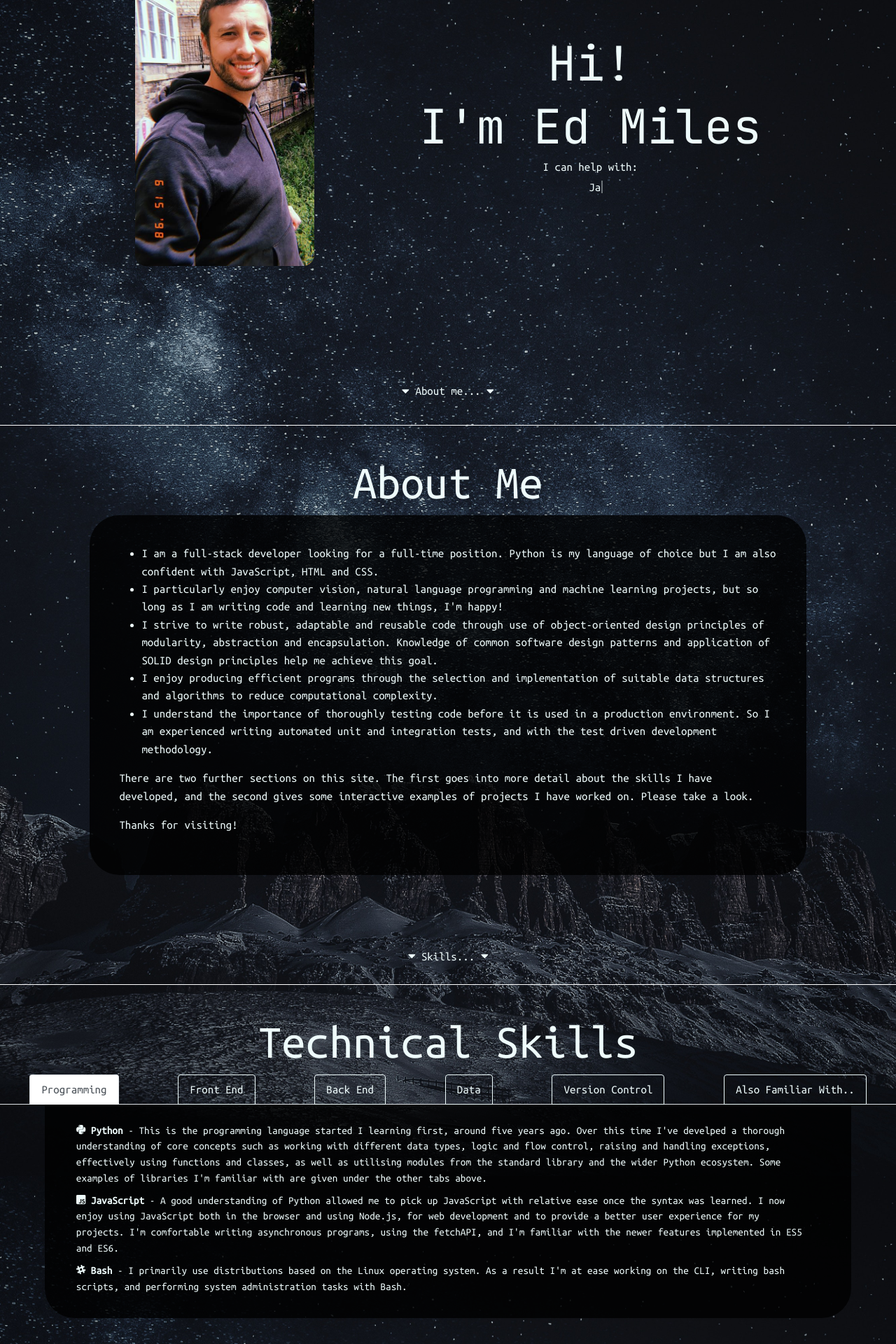
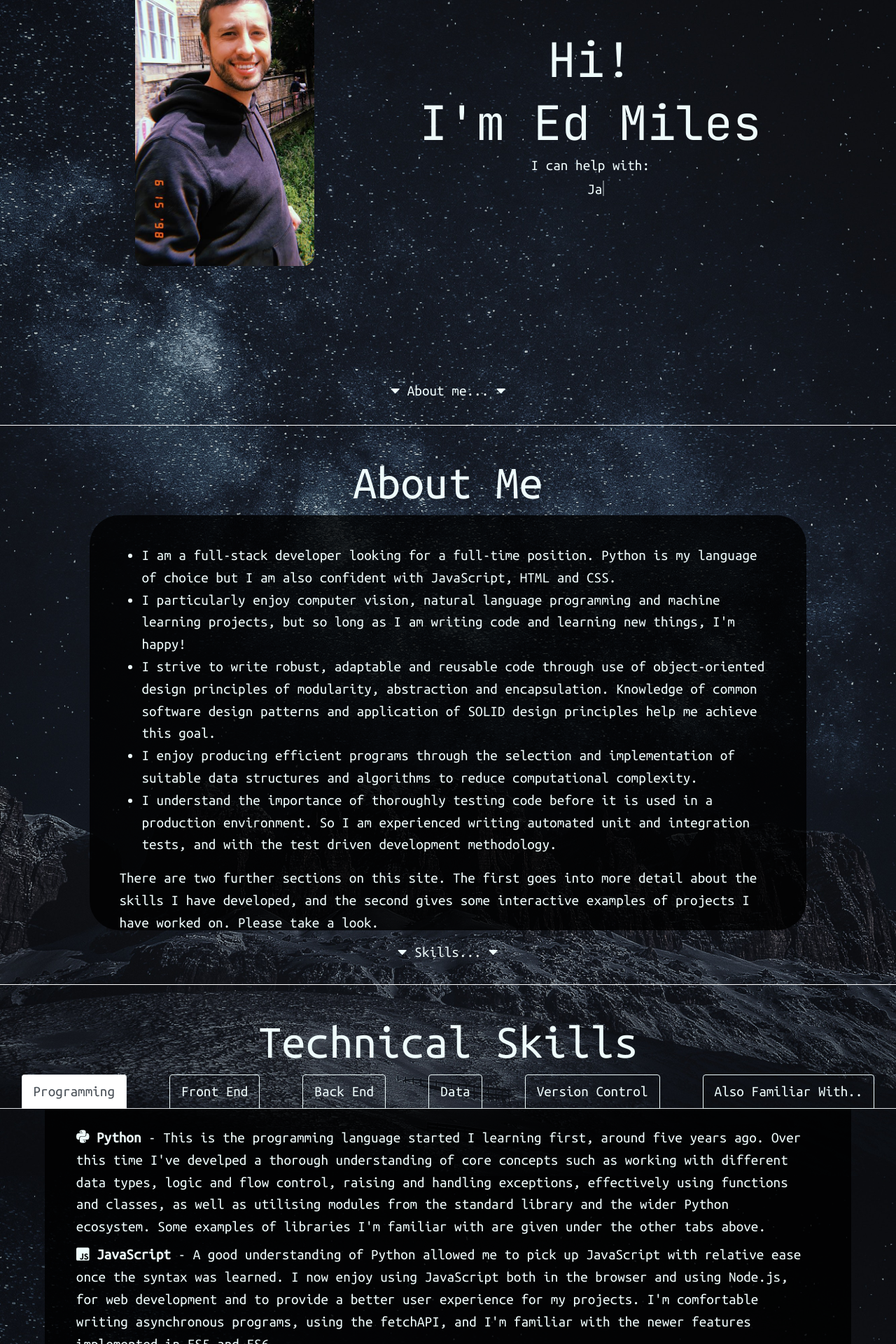
Before and after one commit to ed100miles/FlaskPortfolioSite, a Flask app: template app/templates/index.html in a window 1280 px wide. Shown: the part 240-2160 px from the top of the page at 70% size. Run offline with Flask 2, Linux system fonts and the light colour scheme; the template is opened without the code that fills it, so the values that code supplies are empty; parts of the project's set-up code (start-up, migrations or seed data) failed here and were passed over; some web fonts are replaced.

Commit message:
further style updates

```diff
--- a/app/static/css/style.css
+++ b/app/static/css/style.css
@@ -8,7 +8,7 @@ body {
 }
 
 body h4 {
-  font-size: 2vmin;
+  font-size: 2.5vmin;
   text-align: center;
   -webkit-box-pack: center;
       -ms-flex-pack: center;
@@ -146,7 +146,7 @@ body h4 {
           align-items: center;
   height: 10%;
   text-align: center;
-  font-size: 2vmin;
+  font-size: 2.5vmin;
 }
 
 .about-div {
@@ -170,12 +170,11 @@ body h4 {
           align-items: center;
   margin: auto;
   height: auto;
-  max-height: 75%;
+  max-height: 70vh;
   width: 80vw;
   padding: 5vmin;
-  font-size: 2vmin;
+  font-size: 2.5vmin;
   overflow: scroll;
-  margin-bottom: 10vh;
 }
 
 .skills-div {
@@ -200,13 +199,15 @@ body h4 {
   border-bottom-left-radius: 5vmin;
   border-bottom-right-radius: 5vmin;
   width: 90vw;
+  max-height: 60vh;
   -webkit-box-align: center;
       -ms-flex-align: center;
           align-items: center;
   margin: auto;
   padding-top: 3vh;
   padding-bottom: 3vh;
-  font-size: 1.8vmin;
+  font-size: 2.5vmin;
+  overflow: scroll;
 }
 
 .skills-div li {
@@ -218,7 +219,7 @@ body h4 {
 
 .skills-div .nav-link {
   color: #EEFBFB;
-  font-size: 2vmin;
+  font-size: 2.5vmin;
   border-color: #EEFBFB;
   border-style: solid;
   border-width: 1px;
@@ -261,7 +262,7 @@ body h4 {
 
 .projects-div .nav-link {
   color: #EEFBFB;
-  font-size: 2vmin;
+  font-size: 2.5vmin;
   border-color: #EEFBFB;
   border-style: solid;
   border-width: 1px;
@@ -271,7 +272,7 @@ body h4 {
 
 .projects-div .tab-pane {
   padding: 3vmin;
-  font-size: 2vmin;
+  font-size: 2.5vmin;
 }
 
 .projects-div .tab-pane h3 {
@@ -550,7 +551,7 @@ body h4 {
 .definition_container {
   margin: auto;
   background-color: black;
-  font-size: 2vmin;
+  font-size: 2.5vmin;
   color: wheat;
   text-align: center;
   width: 80vw;
@@ -586,6 +587,6 @@ body h4 {
 }
 
 #blurb {
-  font-size: 2vmin;
+  font-size: 2.5vmin;
 }
 /*# sourceMappingURL=style.css.map */
--- a/app/static/css/style.scss
+++ b/app/static/css/style.scss
@@ -10,7 +10,7 @@ $title-font: 'JetBrains Mono', serif;
 
 $header-font-size: 8vmin;
 $h3-font-size: 4vmin;
-$text-font-size: 2vmin;
+$text-font-size: 2.5vmin;
 $nav-font-size: 1.8vmin;
 
 body{
@@ -134,12 +134,12 @@ body{
         align-items: center;
         margin: auto;
         height: auto;
-        max-height: 75%;
+        max-height: 70vh;
         width: 80vw;
         padding: 5vmin;
         font-size: $text-font-size;
         overflow: scroll;
-        margin-bottom: 10vh;
+        // margin-bottom: 10vh;
     }
 }
 
@@ -161,11 +161,13 @@ body{
         border-bottom-left-radius: 5vmin;
         border-bottom-right-radius: 5vmin;
         width: 90vw;
+        max-height: 60vh;
         align-items: center;
         margin: auto;
         padding-top: 3vh;
         padding-bottom: 3vh;
-        font-size: $nav-font-size;
+        font-size: $text-font-size;
+        overflow: scroll;
     }
     li{
         padding-left: 1vw;
--- a/app/templates/index.html
+++ b/app/templates/index.html
@@ -28,13 +28,22 @@
     <h1>About Me</h1>
     <div class='about-blurb'>
         <ul>
-            <li>I am a full-stack developer looking for a full-time position. Python is my language of choice but I am also confident with JavaScript, HTML and CSS. </li>
-            <li>I particularly enjoy computer vision, natural language programming and machine learning projects, but so long as I am writing code and learning new things, I'm happy!</li>
-            <li>I strive to write robust, adaptable and reusable code through use of object-oriented design principles of modularity, abstraction and encapsulation. Knowledge of common software design patterns and application of SOLID design principles help me achieve this goal.</li>
-            <li>I enjoy producing efficient programs through the selection and implementation of suitable data structures and algorithms to reduce computational complexity.</li>
-            <li>I understand the importance of thoroughly testing code before it is used in a production environment. So I am experienced writing automated unit and integration tests, and with the test driven development methodology.</li>
+            <li>I am a full-stack developer looking for a full-time position. Python is my language of choice but I am
+                also confident with JavaScript, HTML and CSS. </li>
+            <li>I particularly enjoy computer vision, natural language programming and machine learning projects, but so
+                long as I am writing code and learning new things, I'm happy!</li>
+            <li>I strive to write robust, adaptable and reusable code through use of object-oriented design principles
+                of modularity, abstraction and encapsulation. Knowledge of common software design patterns and
+                application of SOLID design principles help me achieve this goal.</li>
+            <li>I enjoy producing efficient programs through the selection and implementation of suitable data
+                structures and algorithms to reduce computational complexity.</li>
+            <li>I understand the importance of thoroughly testing code before it is used in a production environment. So
+                I am experienced writing automated unit and integration tests, and with the test driven development
+                methodology.</li>
         </ul>
-        <p>There are two further sections on this site. The first goes into more detail about the skills I have developed, and the second gives some interactive examples of projects I have worked on. Please take a look.</p>
+        <p>There are two further sections on this site. The first goes into more detail about the skills I have
+            developed, and the second gives some interactive examples of projects I have worked on. Please take a look.
+        </p>
         <p>Thanks for visiting!</p>
     </div>
     <div class="next-section-link">
@@ -44,7 +53,6 @@
         </a>
     </div>
 </div>
-
 
 <div class='skills-div' id="skills-div">
     <h1>Technical Skills</h1>
@@ -197,37 +205,28 @@
     </div>
 </div>
 
-
-
-
-
-
 <div class='projects-div' id='projects-div'>
-
     <h1>Projects</h1>
-
     <div class="projects-nav-div">
         <nav>
             <div class="nav nav-tabs" id="nav-tab" role="tablist">
-                <button class="nav-link active project-link" id="nav-sent-tab" data-bs-toggle="tab"
-                    data-bs-target="#nav-sent" type="button" role="tab" aria-controls="nav-sent"
-                    aria-selected="true">Sentiment Analysis</button>
-                <button class="nav-link project-link" id="nav-img-mod-tab" data-bs-toggle="tab"
-                    data-bs-target="#nav-img-mod" type="button" role="tab" aria-controls="nav-img-mod"
-                    aria-selected="false">Image
-                    Modification</button>
+                <button class="nav-link active project-link" id="nav-underw-tab" data-bs-toggle="tab"
+                    data-bs-target="#nav-underw" type="button" role="tab" aria-controls="nav-underw"
+                    aria-selected="false">Underwriter</button>
                 <button class="nav-link project-link" id="nav-scrabble-tab" data-bs-toggle="tab"
                     data-bs-target="#nav-scrabble" type="button" role="tab" aria-controls="nav-scrabble"
                     aria-selected="false">Scrabble Cheat</button>
+                <button class="nav-link project-link" id="nav-img-mod-tab" data-bs-toggle="tab"
+                    data-bs-target="#nav-img-mod" type="button" role="tab" aria-controls="nav-img-mod"
+                    aria-selected="false">Image Modification</button>
+                <button class="nav-link project-link" id="nav-sent-tab" data-bs-toggle="tab" data-bs-target="#nav-sent"
+                    type="button" role="tab" aria-controls="nav-sent" aria-selected="true">Sentiment Analysis</button>
                 <button class="nav-link project-link" id="nav-vacc-tab" data-bs-toggle="tab" data-bs-target="#nav-vacc"
                     type="button" role="tab" aria-controls="nav-vacc" aria-selected="false">Vaccination Finder</button>
-                <button class="nav-link project-link" id="nav-underw-tab" data-bs-toggle="tab"
-                    data-bs-target="#nav-underw" type="button" role="tab" aria-controls="nav-underw"
-                    aria-selected="false">Underwriter</button>
             </div>
         </nav>
         <div class="tab-content" id="nav-tabContent">
-            <div class="tab-pane fade show active project-pane" id="nav-sent" role="tabpanel"
+            <div class="tab-pane fade project-pane" id="nav-sent" role="tabpanel"
                 aria-labelledby="nav-sent-tab">
                 <h3>What does it do?</h3>
                 <p>
@@ -516,7 +515,7 @@
                     frameBorder='0'></iframe>
             </div>
 
-            <div class="tab-pane fade project-pane" id="nav-underw" role="tabpanel" aria-labelledby="nav-underw-tab">
+            <div class="tab-pane fade show active project-pane" id="nav-underw" role="tabpanel" aria-labelledby="nav-underw-tab">
                 <div class="uw-div">
                     <h2>Risk Form</h2>
                     <div id='risk_form'>
@@ -715,18 +714,58 @@
                     </div>
                     <h3>What does it do?</h3>
                     <div id='blurb'>
-                        <p>The user provides certain information which is passed to a machine learning model to calculate a 'risk rating' - an indicator of the likelihood an individual will need to make a claim.</p>
+                        <p>The user provides certain information which is passed to a machine learning model to
+                            calculate a 'risk rating' - an indicator of the likelihood an individual will need to make a
+                            claim.</p>
                         <h3>How does it work?</h3>
-                        <p>The goal for this project was to train a machine learning model that accurately predicts whether an individual will make a claim on their insurance policy given certain metrics.</p>
-                        <p>This project uses a <a href="https://www.kaggle.com/xiaomengsun/car-insurance-claim-data" rel="noreferrer" target="_blank">Kaggle dataset</a> with features such as age and income, and a label showing whether an insurance claim was made.</p>
-                        <p>The first steps towards making an accurate model were to take an initial look at the data to gain some insight into what features may be more useful for making predictions, wether useful features can be engineered, and then to clean up and normalise the data. </p>
-                        <p>After some initial cleaning of the data (like converting dollar values from strings to integers) I created a number of <a href="https://ed100miles.github.io/visuals/" rel="noreferrer" target="_blank">tableau dashboards</a> to help visualise the data to look for correlations.</p>
-                        <p>The dashboards show some clear linear and non-linear correlations between features and whether claims were made - as well as that some features appear to have little or no relationship with claims, these features will be dropped before training the model.</p>
-                        <p>While exploring the data, I also experimented with engineering some new features by preforming calculations on existing ones. The most promising was created by dividing driving penalty points by age. This feature had the second highest bivariate correlation which means it's likely to be a useful feature to include when training the model.</p>
-                        <p>Then I created <a href="https://github.com/ed100miles/Underwriter/blob/main/src/transform_data/data_pipe.py" rel="noreferrer" target="_blank">custom data transormer classes</a> that inherit from the Scikit-Learn BaseEstimator and TransformerMixin classes and use these to build a <a href="https://github.com/ed100miles/Underwriter/blob/main/src/transform_data/data_pipe.py" rel="noreferrer" target="_blank">data pipeline</a>. The data pipeline is vital for ensuring that the test dataset and any unlabeled data for classifictation is scaled accurately based on the scale generated by calling the fit_transform method on the training data.</p>
-                        <p>The next question was how best to balance the data, as leaving the training data unbalanced would cause the model to bias towards predicting an individual wouldn't claim as this is the most likely outcome. I ran experiments using random over and under sampling techniques, and the synthetic minority over sampling technique. After running the different balanced data types through a selection of different models, it was clear that plain random under sampling produced the best accuracy on the test data. While doing this, I also utilised Scikit-Learns' Halving grid search cross validation class to narrow down promising hyperparameter values for different models. You can find the script I wrote for this process <a href="https://github.com/ed100miles/Underwriter/blob/main/src/transform_data/models.py" rel="noreferrer" target="_blank">here</a>.</p>
-                        <p>The out of sample accuracies are output to a log file. The models that have the best overall accuracy are the ones that are more likely to predict that an individual wont claim, but the AdaBoost estimator is robust. When testing the models I measured how accurate a model was when predicting an individual would claim and how accurate a model was when predicting an individual would claim. The AdaBoost model scored over 70% accuracy for both these metrics and so doesn't appear to have developed a bias.</p>
-                        <p>After some fine tuning of the hyperparameter values, I'm happy with the model and serialise it with the pickle module. This website opens the pickled model and uses it to make a prediction based on the information provided by the user in the form above. I use the Scikit-Learn .predict_proba method to calculate the 'risk rating' out of a hundred.</p>
+                        <p>The goal for this project was to train a machine learning model that accurately predicts
+                            whether an individual will make a claim on their insurance policy given certain metrics.</p>
+                        <p>This project uses a <a href="https://www.kaggle.com/xiaomengsun/car-insurance-claim-data"
+                                rel="noreferrer" target="_blank">Kaggle dataset</a> with features such as age and
+                            income, and a label showing whether an insurance claim was made.</p>
+                        <p>The first steps towards making an accurate model were to take an initial look at the data to
+                            gain some insight into what features may be more useful for making predictions, wether
+                            useful features can be engineered, and then to clean up and normalise the data. </p>
+                        <p>After some initial cleaning of the data (like converting dollar values from strings to
+                            integers) I created a number of <a href="https://ed100miles.github.io/visuals/"
+                                rel="noreferrer" target="_blank">tableau dashboards</a> to help visualise the data to
+                            look for correlations.</p>
+                        <p>The dashboards show some clear linear and non-linear correlations between features and
+                            whether claims were made - as well as that some features appear to have little or no
+                            relationship with claims, these features will be dropped before training the model.</p>
+                        <p>While exploring the data, I also experimented with engineering some new features by
+                            preforming calculations on existing ones. The most promising was created by dividing driving
+                            penalty points by age. This feature had the second highest bivariate correlation which means
+                            it's likely to be a useful feature to include when training the model.</p>
+                        <p>Then I created <a
+                                href="https://github.com/ed100miles/Underwriter/blob/main/src/transform_data/data_pipe.py"
+                                rel="noreferrer" target="_blank">custom data transormer classes</a> that inherit from
+                            the Scikit-Learn BaseEstimator and TransformerMixin classes and use these to build a <a
+                                href="https://github.com/ed100miles/Underwriter/blob/main/src/transform_data/data_pipe.py"
+                                rel="noreferrer" target="_blank">data pipeline</a>. The data pipeline is vital for
+                            ensuring that the test dataset and any unlabeled data for classifictation is scaled
+                            accurately based on the scale generated by calling the fit_transform method on the training
+                            data.</p>
+                        <p>The next question was how best to balance the data, as leaving the training data unbalanced
+                            would cause the model to bias towards predicting an individual wouldn't claim as this is the
+                            most likely outcome. I ran experiments using random over and under sampling techniques, and
+                            the synthetic minority over sampling technique. After running the different balanced data
+                            types through a selection of different models, it was clear that plain random under sampling
+                            produced the best accuracy on the test data. While doing this, I also utilised
+                            Scikit-Learns' Halving grid search cross validation class to narrow down promising
+                            hyperparameter values for different models. You can find the script I wrote for this process
+                            <a href="https://github.com/ed100miles/Underwriter/blob/main/src/transform_data/models.py"
+                                rel="noreferrer" target="_blank">here</a>.</p>
+                        <p>The out of sample accuracies are output to a log file. The models that have the best overall
+                            accuracy are the ones that are more likely to predict that an individual wont claim, but the
+                            AdaBoost estimator is robust. When testing the models I measured how accurate a model was
+                            when predicting an individual would claim and how accurate a model was when predicting an
+                            individual would claim. The AdaBoost model scored over 70% accuracy for both these metrics
+                            and so doesn't appear to have developed a bias.</p>
+                        <p>After some fine tuning of the hyperparameter values, I'm happy with the model and serialise
+                            it with the pickle module. This website opens the pickled model and uses it to make a
+                            prediction based on the information provided by the user in the form above. I use the
+                            Scikit-Learn .predict_proba method to calculate the 'risk rating' out of a hundred.</p>
                     </div>
                 </div>
                 <hr>
```
Also changed, not shown: 1 other file.
